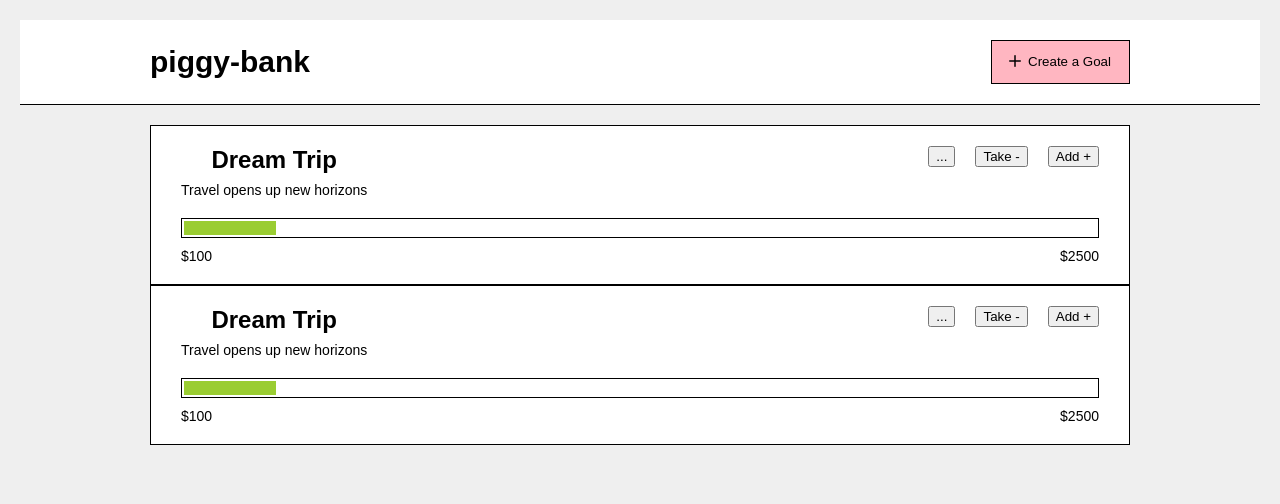
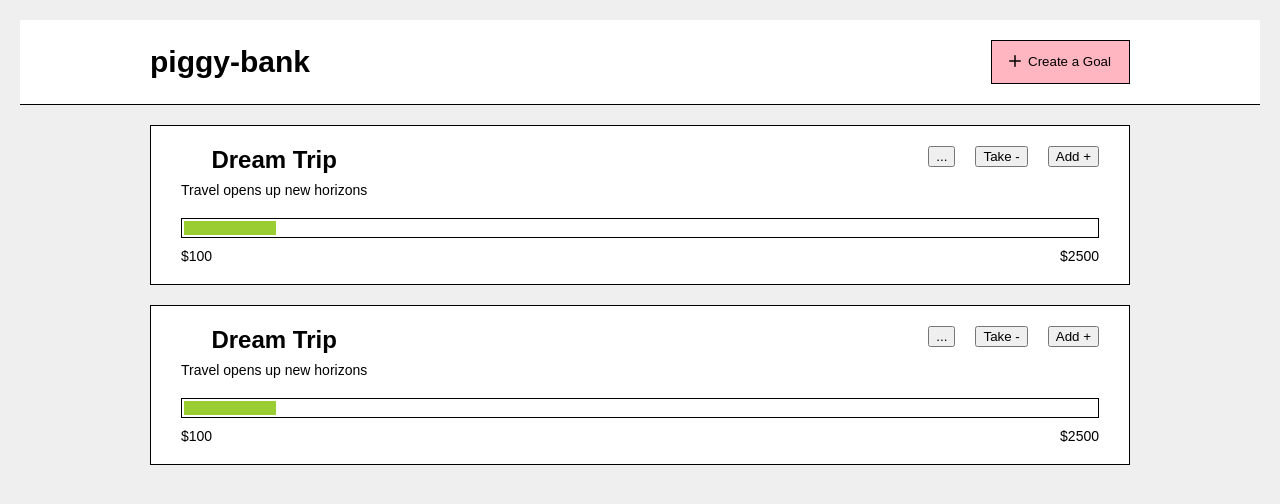
Before and after one commit to zhuk1707/piggy-bank-app, a React (Vite) app: page / in a window 1280 px wide. Shown: the top 504 px of the page. Built offline with nearby package versions, Linux system fonts and the light colour scheme.

Commit message:
feat: CardsContainer component

```diff
--- a/src/App.tsx
+++ b/src/App.tsx
@@ -1,5 +1,6 @@
 import './App.css'
 import Header from "./components/Header/Header.tsx";
+import CardsContainer from "./components/СardContainer/CardsContainer.tsx";
 
 function App() {
 
@@ -10,64 +11,8 @@ function App() {
       <main className="main">
         <div className="container">
 
-          <div className="cards">
-            <div className="card">
-              <div className="card__header">
-                <div className="card__desc">
-                  <div className="card__title">Dream Trip</div>
-                  <div className="card__subtitle">Travel opens up new horizons</div>
-                </div>
-                <div className="card__controls">
-                  <button className="btn btn_card btn_options">...</button>
-                  <div className="popup popup_option popup_hidden">
-                    <button className="btn">Edit</button>
-                    <button className="btn">Delete</button>
-                  </div>
-                  <button className="btn btn_card btn_take">Take <span>-</span></button>
-                  <button className="btn btn_card btn_add">Add <span>+</span></button>
-                </div>
-              </div>
+          <CardsContainer/>
 
-              <div className="card__progress">
-                <div className="card__progress-bar card__progress-bar_stroke">
-                  <div className="card__progress-bar card__progress-bar_body"></div>
-                </div>
-                <div className="card__finance">
-                  <div className="card__deposit">$100</div>
-                  <div className="card__goal">$2500</div>
-                </div>
-              </div>
-            </div>
-          </div>
-          <div className="cards">
-            <div className="card">
-              <div className="card__header">
-                <div className="card__desc">
-                  <div className="card__title">Dream Trip</div>
-                  <div className="card__subtitle">Travel opens up new horizons</div>
-                </div>
-                <div className="card__controls">
-                  <button className="btn btn_card btn_options">...</button>
-                  <div className="popup popup_option popup_hidden">
-                    <button className="btn">Edit</button>
-                    <button className="btn">Delete</button>
-                  </div>
-                  <button className="btn btn_card btn_take">Take <span>-</span></button>
-                  <button className="btn btn_card btn_add">Add <span>+</span></button>
-                </div>
-              </div>
-
-              <div className="card__progress">
-                <div className="card__progress-bar card__progress-bar_stroke">
-                  <div className="card__progress-bar card__progress-bar_body"></div>
-                </div>
-                <div className="card__finance">
-                  <div className="card__deposit">$100</div>
-                  <div className="card__goal">$2500</div>
-                </div>
-              </div>
-            </div>
-          </div>
         </div>
 
 
--- /dev/null
+++ b/src/components/СardContainer/CardsContainer.tsx
@@ -0,0 +1,40 @@
+export default function CardsContainer() {
+  const cardsData = [
+    {title: "Dream Trip", subtitle: "Travel opens up new horizons", deposit: 100, goal: 2500},
+    {title: "Dream Trip", subtitle: "Travel opens up new horizons", deposit: 100, goal: 2500},
+  ];
+
+  return (
+    <div className="cards">
+      {cardsData.map(() => (
+        <div className="card">
+          <div className="card__header">
+            <div className="card__desc">
+              <div className="card__title">Dream Trip</div>
+              <div className="card__subtitle">Travel opens up new horizons</div>
+            </div>
+            <div className="card__controls">
+              <button className="btn btn_card btn_options">...</button>
+              <div className="popup popup_option popup_hidden">
+                <button className="btn">Edit</button>
+                <button className="btn">Delete</button>
+              </div>
+              <button className="btn btn_card btn_take">Take <span>-</span></button>
+              <button className="btn btn_card btn_add">Add <span>+</span></button>
+            </div>
+          </div>
+
+          <div className="card__progress">
+            <div className="card__progress-bar card__progress-bar_stroke">
+              <div className="card__progress-bar card__progress-bar_body"></div>
+            </div>
+            <div className="card__finance">
+              <div className="card__deposit">$100</div>
+              <div className="card__goal">$2500</div>
+            </div>
+          </div>
+        </div>
+      ))}
+    </div>
+  );
+}
```
Also changed, not shown: src/components/СardContainer/CardsContainer.module.css (added).
